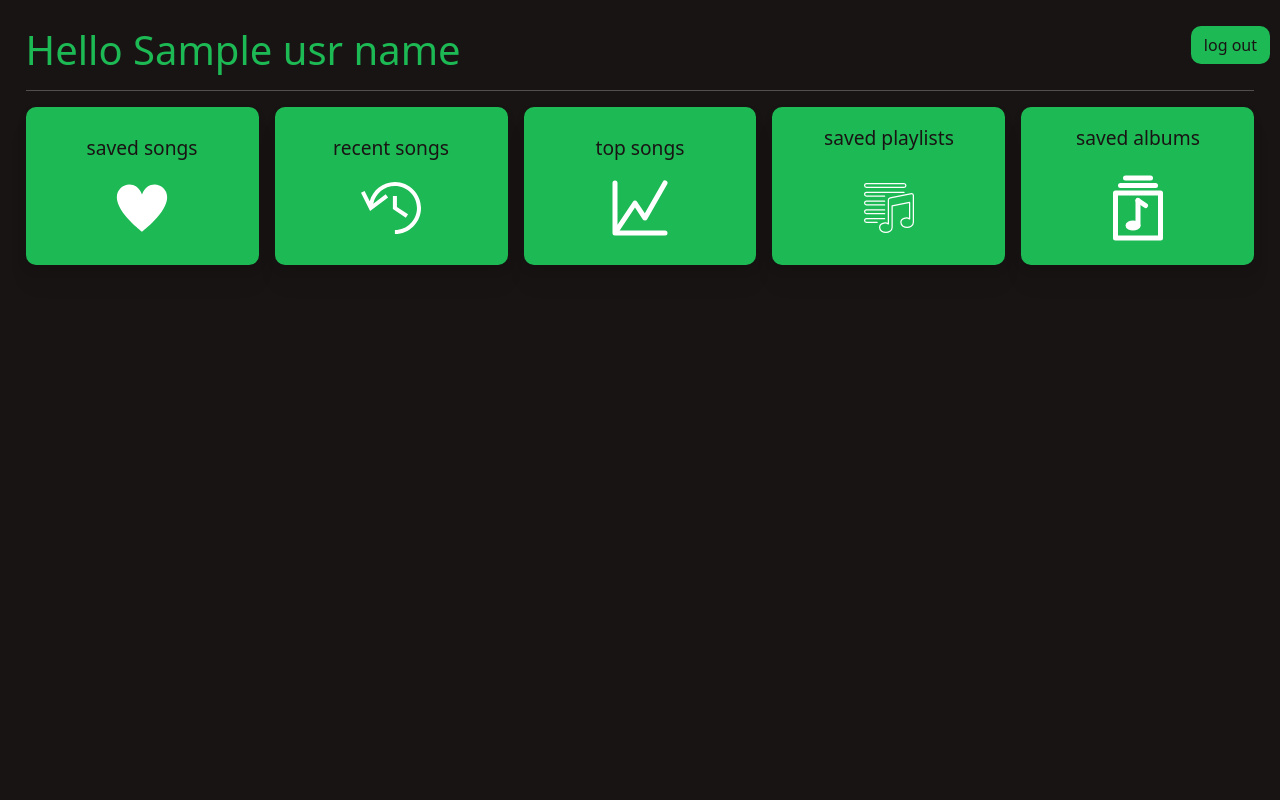
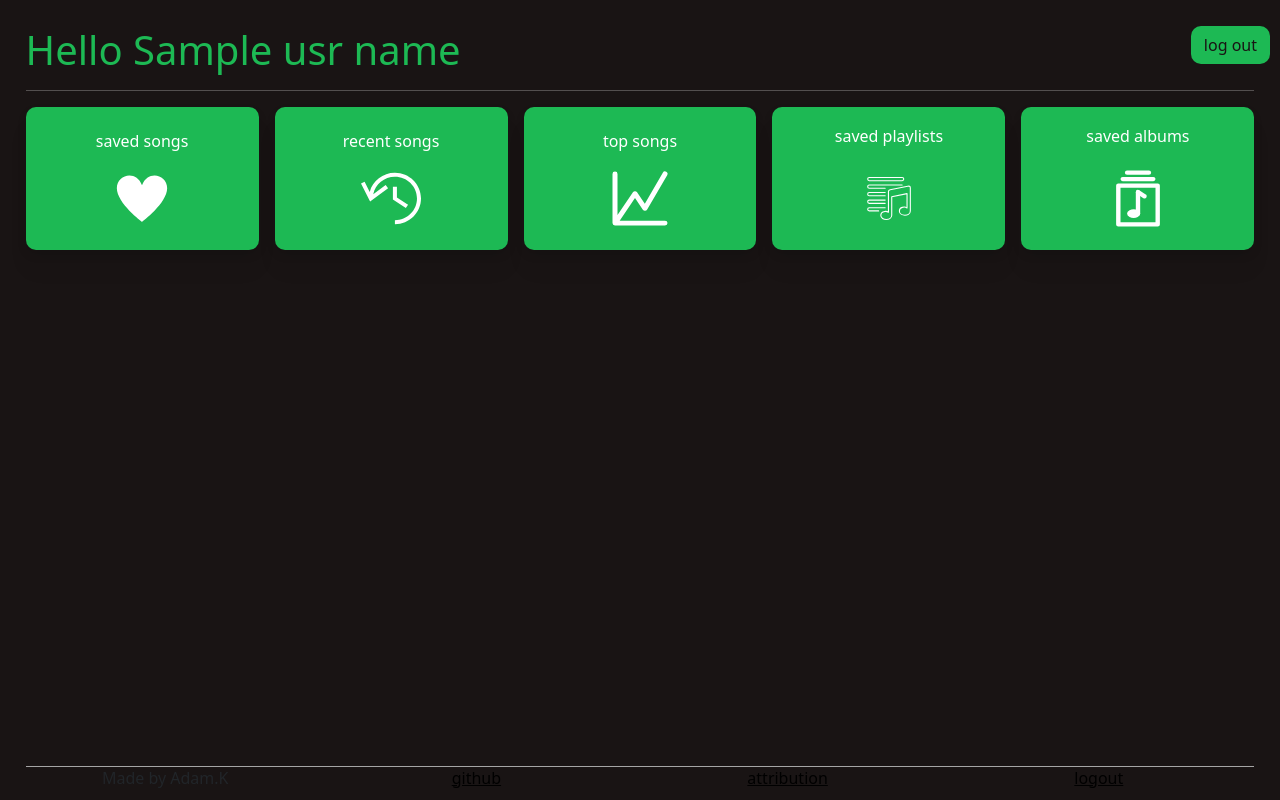
Before and after one commit to adam-kabbara/spotify2mp3, a Flask app: template templates/inventory.html in a window 1280 px wide. Run offline with Flask 2, Linux system fonts and the light colour scheme; the template is opened without the code that fills it: most values are stand-ins (such as "Sample title", 1, 10 or a date in 2020).

Commit message:
there was a problem with the last commit so this was created

```diff
--- a/main.py
+++ b/main.py
@@ -13,7 +13,7 @@
 
 app = Flask(__name__)
 app.secret_key = private.secret_key
-base_url = f'http://{private.ip}'
+base_url = f'http://{private.ip}:5000'
 
 scope = "user-library-read user-read-recently-played user-top-read user-read-private playlist-read-collaborative playlist-read-private"
 client_id = private.client_id
@@ -182,6 +182,11 @@
         return redirect(url_for('login'))
 
 
+@app.route('/attribution/')
+def attribution():
+    return render_template('attribution.html')
+
+
 # SPOTIFY API HELPER FUNCTIONS
 
 def get_api_request(url, **kwargs):
--- a/static/css/footer.css
+++ b/static/css/footer.css
@@ -1,16 +1,17 @@
-html, body {
+html, body{
     height: 100%;
     margin: 0pt;
 }
-.Frame {
+.Frame{
     display: table;
     height: 100%;
     width: 100%;
 }
 
-.Row {
+.Row{
     display: table-row;
+    height: 1px;
 }
-.Row.Expand {
+.Row.Expand{
     height: auto;
 }
--- a/static/css/grid.css
+++ b/static/css/grid.css
@@ -12,3 +12,16 @@
       0 5px 10px rgba(0, 0, 0, 0.1),
       0 20px 20px rgba(0, 0, 0, 0.05);
   }
+
+.column-container{
+  display: grid;
+  grid-template-columns: repeat(auto-fit, minmax(100px, 1fr));
+  grid-gap: 1em;
+  background: rgb(165, 165, 165);
+}
+
+.column-item{
+  height: 100%;
+  padding-right: 1em;
+  text-align: center;
+}
--- a/static/css/styles.css
+++ b/static/css/styles.css
@@ -22,7 +22,6 @@
 
 #intro-text{
     color: #1DB954;
-    font-size:4vw;
 }
 
 #logo{
@@ -31,9 +30,8 @@
 }
 
 #start_btn{
-    margin-top: 8vh;
-    width: 15vw;
-    font-size: 2vw;
+    margin-top: 7vh;
+    width: 12vh;
 }
 
 #logout-btn{
@@ -59,7 +57,7 @@
     color: #1DB954;
 }
 
-.col{
+.table-title{
     color: rgb(165, 165, 165);
 }
 
@@ -91,3 +89,8 @@
 .icon{
     width:30%;
 }
+
+.spacer{
+    background-color: inherit;
+    height: 10px;
+}
--- a/static/javascript/setFooter.js
+++ /dev/null
@@ -1,4 +0,0 @@
-var height = Math.max(body.scrollHeight, body.offsetHeight,
-    html.clientHeight, html.scrollHeight, html.offsetHeight );
-
-console.log(height)
--- a/templates/inventory.html
+++ b/templates/inventory.html
@@ -5,38 +5,50 @@
         <meta name="viewport" content="width=device-width, initial-scale=1">
         <link href="https://cdn.jsdelivr.net/npm/bootstrap@5.0.2/dist/css/bootstrap.min.css" rel="stylesheet" integrity="sha384-EVSTQN3/azprG1Anm3QDgpJLIm9Nao0Yz1ztcQTwFspd3yD65VohhpuuCOmLASjC" crossorigin="anonymous">
         <link rel="stylesheet" type="text/css" href="{{url_for('static', filename='css/styles.css')}}">
+        <link rel="stylesheet" type="text/css" href="{{url_for('static', filename='css/footer.css')}}">
         <link rel="stylesheet" type="text/css" href="{{url_for('static', filename='css/grid.css')}}">
+        <link rel="stylesheet" type="text/css" href="{{url_for('static', filename='css/styles-override.css')}}">
         <title>spotify2mp3</title>
     </head>
-    <body>
+    <body class="Frame">
         <h1 class="green-text" id="greeting">Hello {{usr_name}}</h1>
         <form method="post">
             <button type="submit" name="logout_btn" value="log out" id= "logout-btn" class="btn">log out</button>
         </form>
 
         <hr>
-        <div class="grid-container">
+        <div class="grid-container Row Expanded">
 
                 <button class="grid-item btn" onclick="redirect('/saved-songs-download/')">
-                    <p>saved songs</p>
+                    <p style="color: white;" >saved songs</p>
                     <img src="{{ url_for('static', filename='images/heart.svg')}}" class="icon center">
                 </button>
                 <button class="grid-item btn" onclick="redirect('/recently-played-songs-download/')">
-                    <p>recent songs</p>
+                    <p style="color: white;" >recent songs</p>
                     <img src="{{ url_for('static', filename='images/recent.svg')}}" class="icon center">
                 </button>
                 <button class="grid-item btn" onclick="redirect('/top-songs-download/')">
-                    <p>top songs</p>
+                    <p style="color: white;" >top songs</p>
                     <img src="{{ url_for('static', filename='images/graph.svg')}}" class="icon center">
                 </button>
                 <button class="grid-item btn" onclick="redirect('/load-saved-playlists/')">
-                    <p>saved playlists</p>
-                    <img src="{{ url_for('static', filename='images/playlist.svg')}}" style="width:40%" class="icon center">
+                    <p style="color: white;" >saved playlists</p>
+                    <img src="{{ url_for('static', filename='images/playlist.svg')}}" style="width:35%" class="icon center">
                 </button>
                 <button class="grid-item btn" onclick="redirect('/load-saved-albums/')">
-                    <p>saved albums</p>
-                    <img src="{{ url_for('static', filename='images/album.svg')}}" style="width:40%" class="icon center">
+                    <p style="color: white;" >saved albums</p>
+                    <img src="{{ url_for('static', filename='images/album.svg')}}" style="width:35%" class="icon center">
                 </button>
+        </div>
+
+        <div class="Row spacer">&zwnj;</div>
+        <div class="Row column-container">
+            <div class="column-item">Made by Adam.K</div>
+            <div class="column-item"><a href="https://github.com/adam-kabbara/spotify2mp3" target="_blank">github</a></div>
+            <div class="column-item"><a href="/attribution/">attribution</a></div>
+            <div class="column-item"><a href="/logout/">logout</a></div>
+        </div>
+
         </div>
 
         <script src="https://cdn.jsdelivr.net/npm/bootstrap@5.0.2/dist/js/bootstrap.bundle.min.js" integrity="sha384-MrcW6ZMFYlzcLA8Nl+NtUVF0sA7MsXsP1UyJoMp4YLEuNSfAP+JcXn/tWtIaxVXM" crossorigin="anonymous"></script>
```
Also changed, not shown: templates/attribution.html (added, +43 -0 lines), templates/download pages/download-songs.html (+5 -5 lines), templates/download pages/saved-album-songs.html (+4 -4 lines), templates/download pages/attribution.html (deleted), 1 other file.
